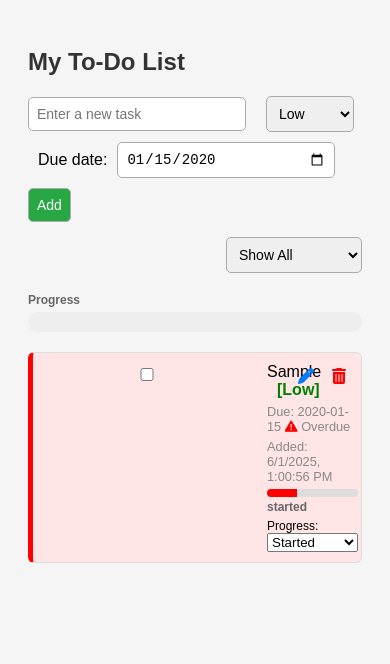
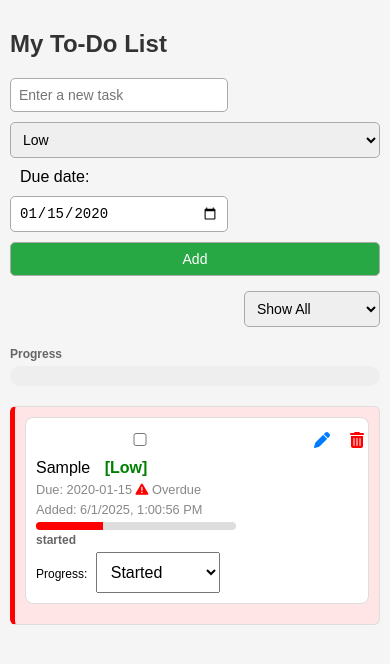
Before and after one commit to PallabMandal/To-Do-list, a plain HTML site: page index.html in a window 390 px wide. Both pictures are taken after typing "Sample", "2020-01-15" into the empty fields and a click on the button "Add". Drawn offline with Linux system fonts and the light colour scheme.

Commit message:
[Change the list fornat]

```diff
--- a/style.css
+++ b/style.css
@@ -1,3 +1,40 @@
+/* :root {
+  --bg-color: #f5f5f5;
+  --text-color: #333;
+  --card-bg: #ffffff;
+  --border-color: #ddd;
+  --input-border: #aaa;
+  --btn-bg: #28a745;
+  --btn-hover: #218838;
+  --progress-bg: #eee;
+  --progress-started: red;
+  --progress-in-progress: orange;
+  --progress-completed: green;
+  --timestamp-color: #888;
+  --priority-high: red;
+  --priority-medium: orange;
+  --priority-low: green;
+}
+
+body.dark {
+  --bg-color: #121212;
+  --text-color: #e0e0e0;
+  --card-bg: #1e1e1e;
+  --border-color: #333;
+  --input-border: #555;
+  --btn-bg: #007b50;
+  --btn-hover: #005f3c;
+  --progress-bg: #333;
+  --progress-started: #e57373;
+  --progress-in-progress: #ffb74d;
+  --progress-completed: #81c784;
+  --timestamp-color: #aaa;
+  --priority-high: #ff8a80;
+  --priority-medium: #ffb74d;
+  --priority-low: #81c784;
+} */
+
+
 body {
   font-family: Arial, sans-serif;
   padding: 20px;
@@ -263,3 +300,68 @@ li {
 .progress-control label {
   margin-right: 5px;
 }
+
+/* resposinve */
+
+body {
+  padding: 10px;
+  font-family: sans-serif;
+  margin: 0;
+}
+
+.form-row,
+.task-content {
+  display: flex;
+  flex-wrap: wrap;
+  gap: 10px;
+  align-items: center;
+}
+
+input[type="text"],
+select,
+input[type="date"],
+button {
+  padding: 10px;
+  font-size: 16px;
+}
+
+.task-content {
+  border: 1px solid #ddd;
+  border-radius: 8px;
+  padding: 10px;
+  margin-bottom: 10px;
+  background: white;
+  flex-direction: row;
+  justify-content: space-between;
+}
+
+.task-text {
+  flex: 1;
+  min-width: 200px;
+}
+
+/* Responsive layout for smaller screens */
+@media (max-width: 768px) {
+  .form-row {
+    flex-direction: column;
+    align-items: stretch;
+  }
+
+  .task-content {
+    flex-direction: column;
+    align-items: flex-start;
+  }
+
+  .task-actions {
+    display: flex;
+    gap: 10px;
+    margin-top: 10px;
+  }
+
+  .progress-control,
+  .task-progress-bar,
+  .task-text span,
+  .timestamp {
+    width: 100%;
+  }
+}
```
Also changed, not shown: index.html (+22 -0 lines).
